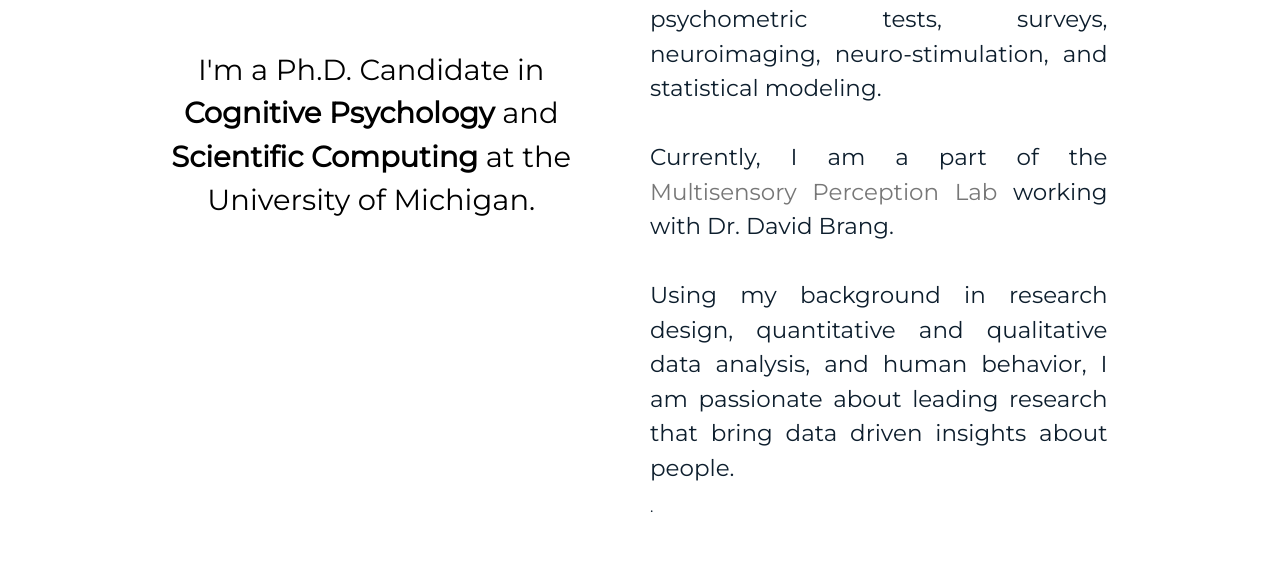
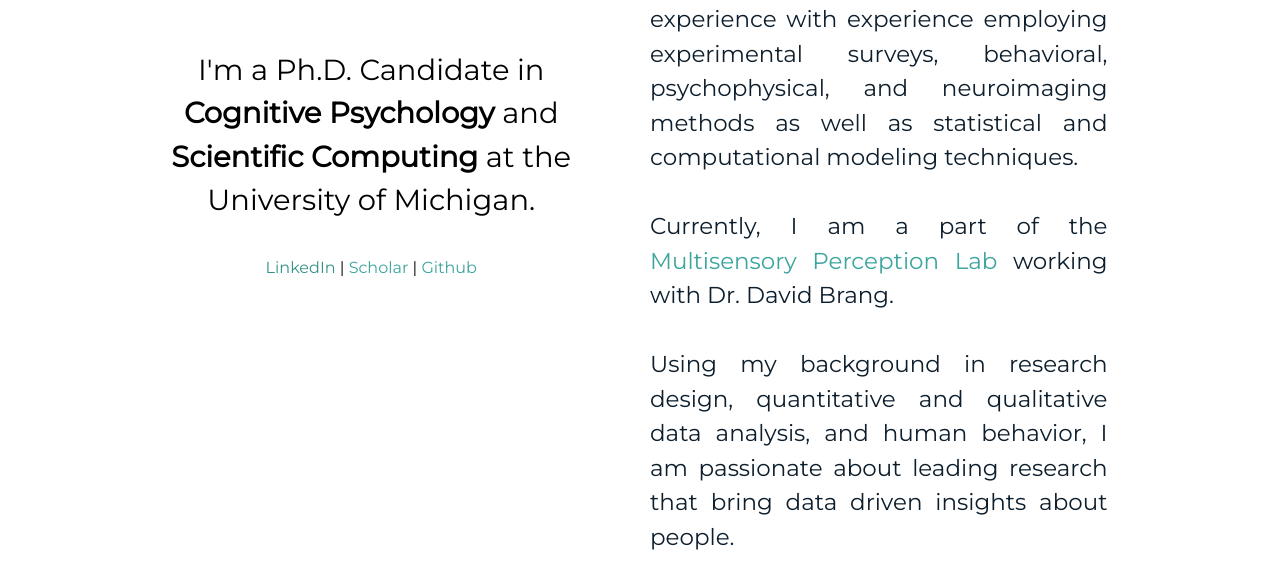
Before and after one commit to EunseonAhn/eunseonahn.github.io, a plain HTML site: page index.html in a window 1280 px wide. Shown: the part 296-862 px from the top of the page. Drawn offline with nearby package versions, Linux system fonts and the light colour scheme; a script that the page names is missing.

Commit message:
comment on commit

```diff
--- a/index.html
+++ b/index.html
@@ -1,6 +1,7 @@
 <!DOCTYPE HTML>
 
 <html>
+
 <head>
 	<title>EunSeon</title>
 
@@ -27,7 +28,7 @@
 	<link rel="stylesheet" type="text/css" href="assets/css/main.css">
 </head>
 
-	<body class = "about">
+<body class="about">
 	<!-- Wrapper -->
 	<section class="head" id="header">
 		<div class="wrapper">
@@ -38,16 +39,13 @@
 							<div class="inner">
 								<ul class="topnav">
 									<li>
-											<a class = "active" href="index.html">About</a>
+										<a class="active" href="index.html">About</a>
 									</li>
 									<li>
 										<a href="works.html">Projects</a>
 									</li>
 									<li>
 										<a href="Publications.html">Publications</a>
-										</li>
-										<li>
-											<a href="#">Resume</a>
 									</li>
 								</ul>
 								<a href="index.html" class="logo">
@@ -64,20 +62,41 @@
 
 
 	<div class="row">
-		<div class="column" >
+		<div class="column">
 			<br><br><br>
-			<div class = "typing-demo">
-			<h1 style = "font-family: Cormorant Garamond;"><center><span style = "font-size:60px; font-weight: bold;padding-left: 200px ;">Hi, I'm EunSeon</span></center></h1>
+			<div class="typing-demo">
+				<h1 style="font-family: Cormorant Garamond;">
+					<center><span style="font-size:60px; font-weight: bold;padding-left: 200px ;">Hi, I'm EunSeon</span>
+					</center>
+				</h1>
 			</div>
 			<br><br><br>
-			<div class = "fade-in-text">
-			<p style="font-family: Montserrat; font-size: 29px; text-align: center; padding-left:140px; padding-right:30px"> I'm a Ph.D. Candidate in <span style = "font-weight: 900;">Cognitive Psychology</span> and <b>Scientific Computing</b> at the University of Michigan.</p>
+			<div class="fade-in-text">
+				<p
+					style="font-family: Montserrat; font-size: 29px; text-align: center; padding-left:140px; padding-right:30px">
+					I'm a Ph.D. Candidate in <span style="font-weight: 900;">Cognitive Psychology</span> and
+					<b>Scientific Computing</b> at the University of Michigan.
+				</p>
+
+				<p style = "font-family: Montserrat; font-size: 16px; text-align: center; padding-left:140px; padding-right:30px"> <br>
+					<a href="www.linkedin.com/in/eunseonahn" style="color:#34928a;">LinkedIn</a> |
+					<a href="https://scholar.google.com/citations?user=ncpjJQIAAAAJ&hl=en" style="color:#3ca59d;">Scholar </a> |
+					<a href="https://github.com/EunseonAhn/" style="color:#3ca59d;"> Github </a></p>
 			</div>
 		</div>
-		<div class="column" >
+		<div class="column">
 			<br><br><br>
-			<p style="font-family: Montserrat; font-size: 23px; text-align:justify; padding-left: 0px; padding-right:170px"> I study human sensory perception, human-computer interaction, and human factors using behavioral and psychometric tests, surveys, neuroimaging, neuro-stimulation, and statistical modeling.<br><br>Currently, I am a part of the <a href = "https://sites.lsa.umich.edu/brang-lab/research/">Multisensory Perception Lab</a> working with Dr. David Brang.
-				<br><br> Using my background in research design, quantitative and qualitative data analysis, and human behavior, I am passionate about leading research that bring data driven insights about people.</p>.</p>
+			<p
+				style="font-family: Montserrat; font-size: 23px; text-align:justify; padding-left: 0px; padding-right:170px">
+				I am a researcher in multisensory perception (audio, visual, and haptic interaction), human factors, and user experience with experience employing
+				experimental surveys, behavioral, psychophysical, and neuroimaging methods as well as statistical and
+				computational modeling techniques.
+				<br><br>Currently, I am a part of the <a
+					href="https://sites.lsa.umich.edu/brang-lab/research/" style="color:#3ca59d;">Multisensory Perception Lab</a> working with
+				Dr. David Brang.
+				<br><br> Using my background in research design, quantitative and qualitative data analysis, and human
+				behavior, I am passionate about leading research that bring data driven insights about people.
+			</p>.</p>
 		</div>
 	</div>
 
@@ -139,4 +158,5 @@
 	</script>
 
 </body>
+
 </html>
```
Also changed, not shown: images/Work/Comp_Anal.png, images/Work/favicon.png (deleted), 6 other files. Lines whose indentation alone changed are shown as unchanged.
